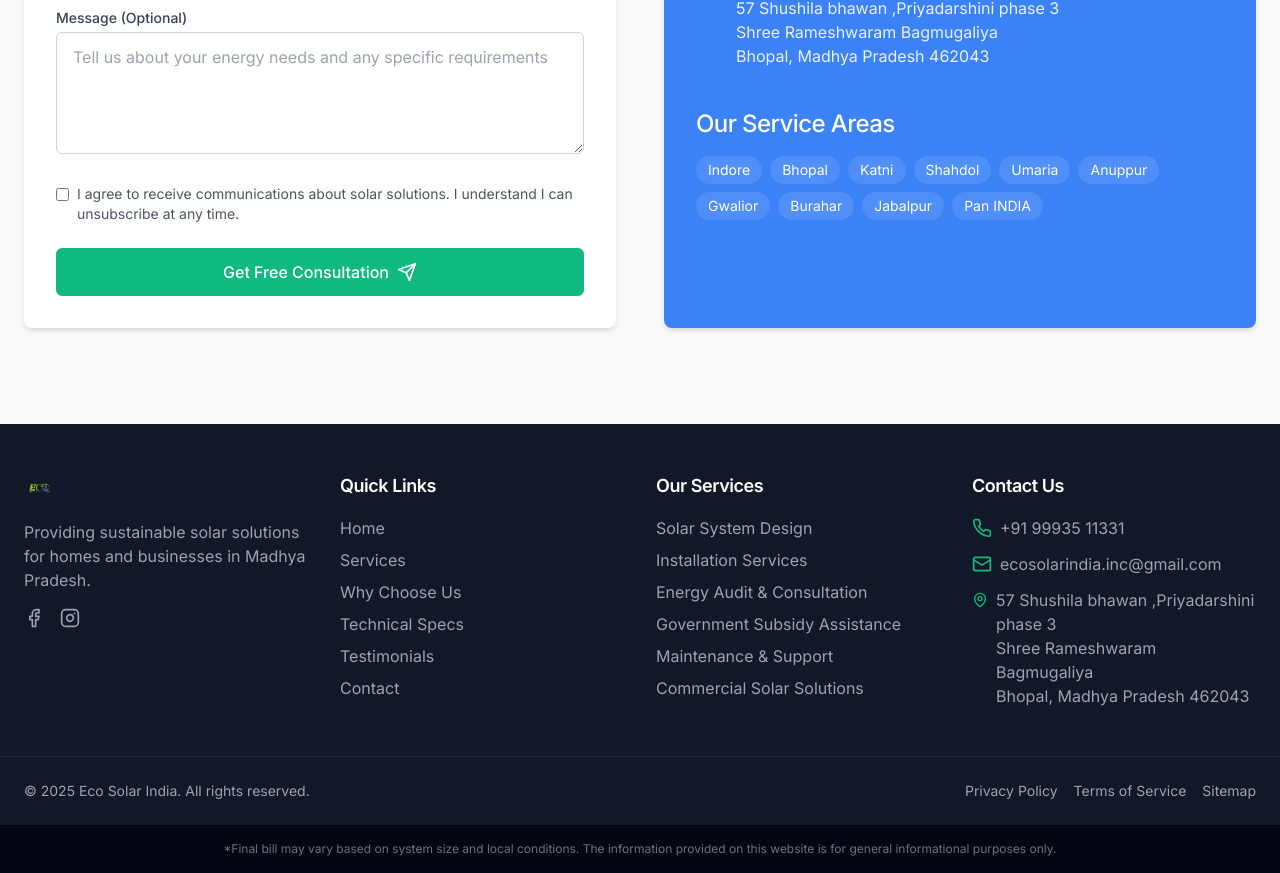
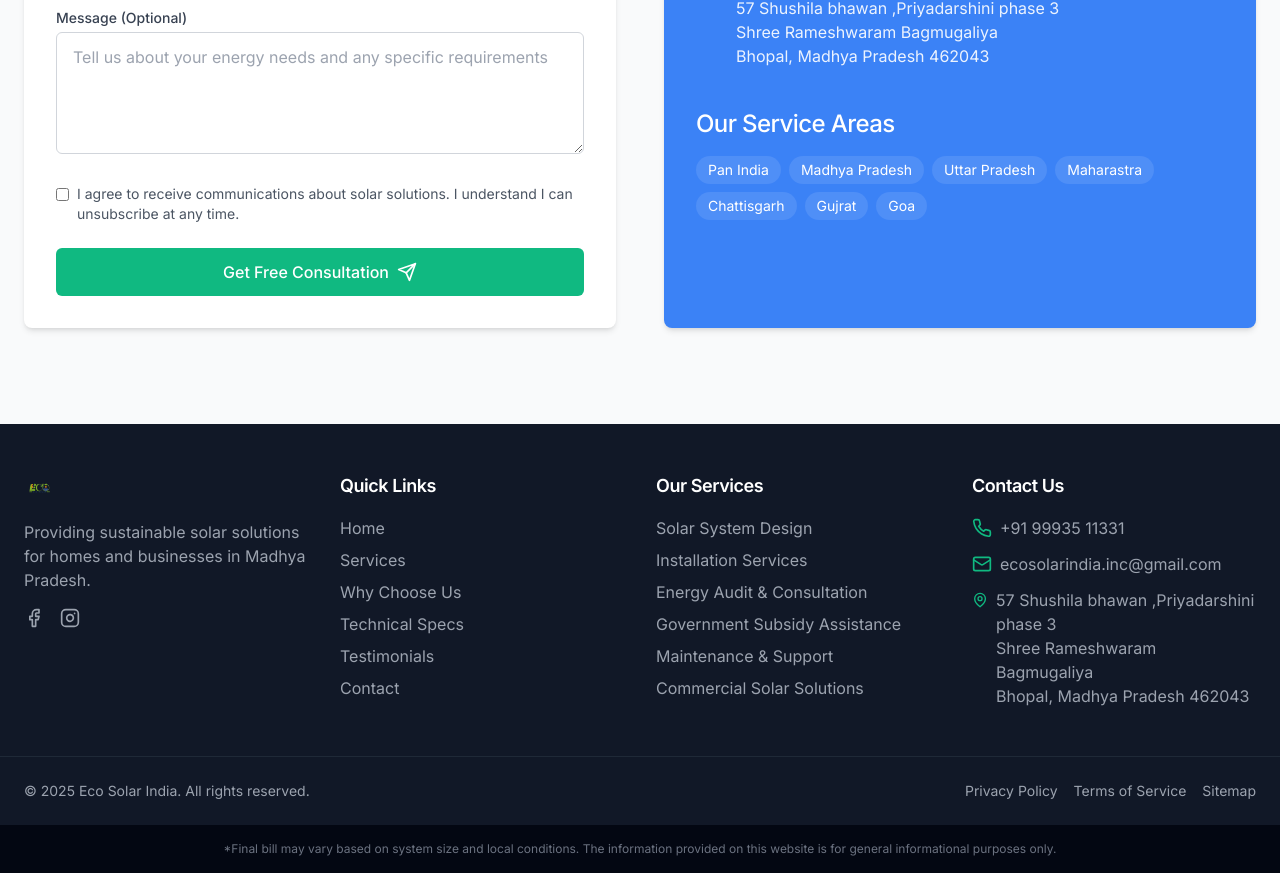
Before and after one commit to anukalpdwi/Eco-Solar-Website, a React (Vite) app: page / in a window 1280 px wide. Shown: the part 4808-5681 px from the top of the page. Built offline with nearby package versions, Linux system fonts and the light colour scheme.

Commit message:
Location

```diff
--- a/src/components/sections/Contact.tsx
+++ b/src/components/sections/Contact.tsx
@@ -193,7 +193,7 @@
               <div className="mt-10">
                 <h4 className="font-medium mb-4">Our Service Areas</h4>
                 <div className="flex flex-wrap gap-2">
-                  {['Indore', 'Bhopal', 'Katni', 'Shahdol', 'Umaria', 'Anuppur', 'Gwalior', 'Burahar', 'Jabalpur', 'Pan INDIA'].map((city) => (
+                  {['Pan India', 'Madhya Pradesh', 'Uttar Pradesh', 'Maharastra', 'Chattisgarh', 'Gujrat', 'Goa'].map((city) => (
                     <span key={city} className="bg-white/10 px-3 py-1 rounded-full text-sm">
                       {city}
                     </span>
```
Also changed, not shown: 1 other file (tests, documents, lock files or other folders).
